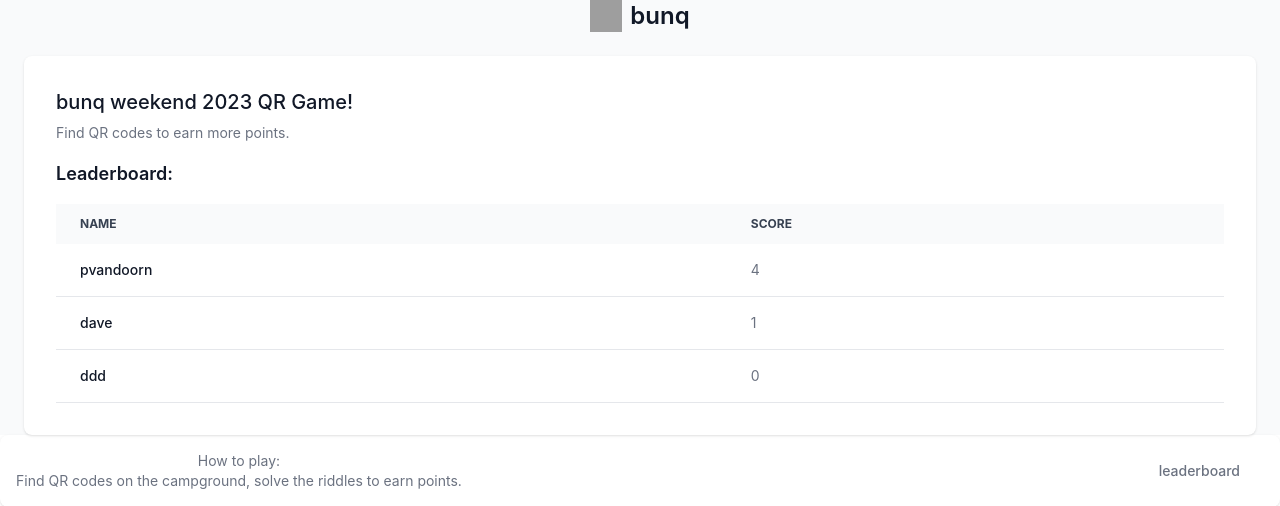
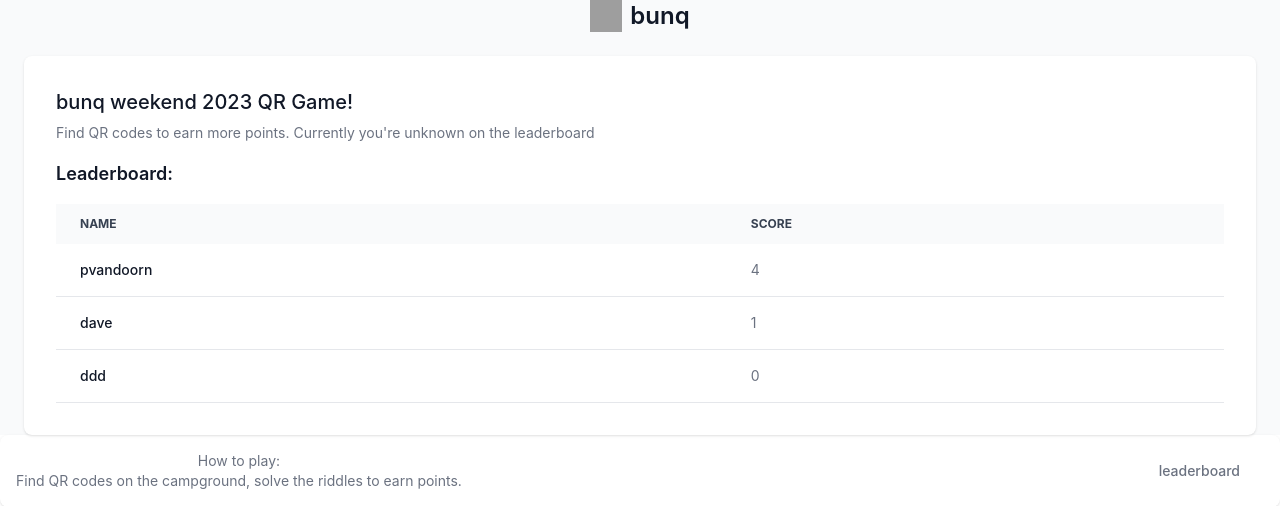
Before and after one commit to two-trick-pony-NL/qrgame, a Django app: page / in a window 1280 px wide. Shown: the top 506 px of the page. Run offline with Django 4.2, Linux system fonts and the light colour scheme; data comes from the database, SQL or seed files in the repository; both versions use the stored data as it was after the commit; some libraries are stand-ins or nearby versions; grey boxes are pictures that could not be loaded.

Commit message:
added place on leaderboard

```diff
--- a/qrcodegame/templates/home.html
+++ b/qrcodegame/templates/home.html
@@ -4,6 +4,6 @@
 
 
       <h5 class="mb-1 text-xl font-medium text-gray-900 dark:text-white">bunq weekend 2023 QR Game!</h5>
-      <span class="text-sm text-gray-500 dark:text-gray-400">Find QR codes to earn more points.</span>
+      <span class="text-sm text-gray-500 dark:text-gray-400">Find QR codes to earn more points. Currently you're {{your_place}} on the leaderboard</span>
       {% include 'leaderboard.html' with leaderboard=leaderboard%}
   {% endblock%}
--- a/qrcodegame/templates/slackhandle.html
+++ b/qrcodegame/templates/slackhandle.html
@@ -15,7 +15,7 @@
 
         <div>
           <button type="submit" class="text-gray-900 bg-white border border-gray-300 focus:outline-none hover:bg-gray-100 focus:ring-4 focus:ring-gray-200 font-medium rounded-lg text-sm px-5 py-2.5 mr-2 mb-2 dark:bg-gray-800 dark:text-white dark:border-gray-600 dark:hover:bg-gray-700 dark:hover:border-gray-600 dark:focus:ring-gray-700">
-            Submit answer
+            Go to the riddle!
           </button>
         </div>
       </form>
--- a/qrcodegame/urls.py
+++ b/qrcodegame/urls.py
@@ -4,6 +4,5 @@
 
 urlpatterns = [
     path('', views.home, name='homepage'),
-    path('test', views.test, name='homepage'),
     path('random', views.random, name='random'),
 ]
--- a/qrcodegame/views.py
+++ b/qrcodegame/views.py
@@ -7,20 +7,32 @@
 from qrcodegame.models import Leaderboard
 from core.utils import signer
 
-def home(request):
-    leaderboard = Leaderboard.objects.order_by('-score')[:10]
-    return render(request, 'home.html', {'leaderboard':leaderboard})
+def get_user_position_leaderboard(request):
+    leaderboard = Leaderboard.objects.order_by('-score')
+    j = 0
+    username = request.user.username
+    print(username)
+    for i in leaderboard:
+        j = j + 1
+        print(i.adam)
+        if str(username) == str(i.adam):
+            return j
+        else:
+            return 'unknown'
 
 
-def test(request):
-    leaderboard = Leaderboard.objects.order_by('-score')[:10]
-    return render(request, 'test.html', {'leaderboard':leaderboard})
-
+def home(request):
+    leaderboard = Leaderboard.objects.order_by('-score')
+    your_place = get_user_position_leaderboard(request)
+    leaderboard = leaderboard[:10]
+    return render(request, 'home.html', {'leaderboard':leaderboard, 'your_place':your_place})
 
 
 # Create your views here.
 def index(request, secret):
-    leaderboard = Leaderboard.objects.order_by('-score')[:10]
+    leaderboard = Leaderboard.objects.order_by('-score')
+    your_place = get_user_position_leaderboard(request)
+    leaderboard = leaderboard[:10]
     string = signer.sign(1)
     print(string)
     id = signer.unsign(secret)
@@ -60,7 +72,7 @@
                     question.solvecount =+ 1
                     question.save()
                 score = Leaderboard.objects.get(adam=adam)
-                return render(request, 'success.html', {'correct': correct, 'score':score.score, 'id':secret, 'leaderboard':leaderboard})
+                return render(request, 'success.html', {'correct': correct, 'score':score.score, 'id':secret, 'leaderboard':leaderboard, 'your_place':your_place})
         else:
             form = QuestionForm()
         return render(request, 'question.html', {'form': form, 'id':id, 'question':question.riddle})
```
Also changed, not shown: qrcodegame/templates/success.html (+7 -5 lines), db.sqlite3.
